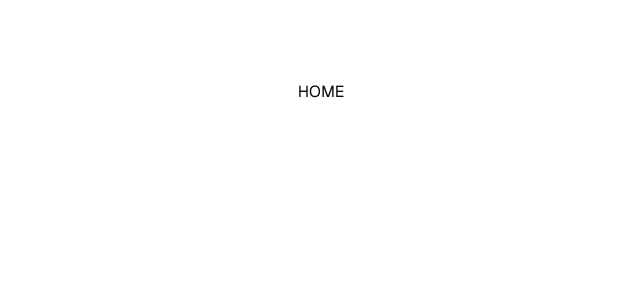
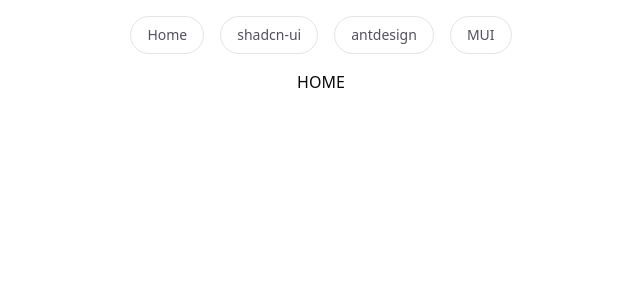
Before and after one commit to ginsum-dev/ui-library-comparison, a Next.js app: page / in a window 1280 px wide. Shown: the top 300 px of the page, without its empty margins (319-959 px from the left). Built offline with nearby package versions, Linux system fonts and the light colour scheme.

Commit message:
Feat: Nav 추가

```diff
--- a/src/app/layout.tsx
+++ b/src/app/layout.tsx
@@ -1,6 +1,7 @@
 import type { Metadata } from "next";
 import { Geist, Geist_Mono, Roboto } from "next/font/google";
 import "./globals.css";
+import Nav from "@/components/nav/Nav";
 
 const geistSans = Geist({
   variable: "--font-geist-sans",
@@ -35,7 +36,12 @@ export default function RootLayout({
       <body
         className={`${geistSans.variable} ${geistMono.variable} ${roboto.variable} antialiased`}
       >
-        {children}
+        <div className="flex flex-col justify-center items-center w-screen">
+          <div className="w-full max-w-[960px]">
+            <Nav />
+            {children}
+          </div>
+        </div>
       </body>
     </html>
   );
--- a/src/app/page.tsx
+++ b/src/app/page.tsx
@@ -1,6 +1,6 @@
 export default function Home() {
   return (
-    <div className="items-center justify-items-center min-h-screen p-8 pb-20 gap-16 sm:p-20 font-[family-name:var(--font-geist-sans)]">
+    <div className="items-center justify-items-center">
       <main className="flex flex-col items-center">HOME</main>
     </div>
   );
--- /dev/null
+++ b/src/components/nav/Nav.tsx
@@ -0,0 +1,36 @@
+import Link from "next/link";
+
+const navList = [
+  {
+    text: "Home",
+    link: "/",
+  },
+  {
+    text: "shadcn-ui",
+    link: "/shadcn",
+  },
+  {
+    text: "antdesign",
+    link: "/antd",
+  },
+  {
+    text: "MUI",
+    link: "/mui",
+  },
+];
+
+export default function Nav() {
+  return (
+    <div className="flex justify-center gap-4 w-full p-4">
+      {navList.map(({ text, link }) => (
+        <Link
+          key={link}
+          href={link}
+          className="py-2 px-4 rounded-3xl border border-zinc-200"
+        >
+          <div className="text-sm text-zinc-600">{text}</div>
+        </Link>
+      ))}
+    </div>
+  );
+}
```
